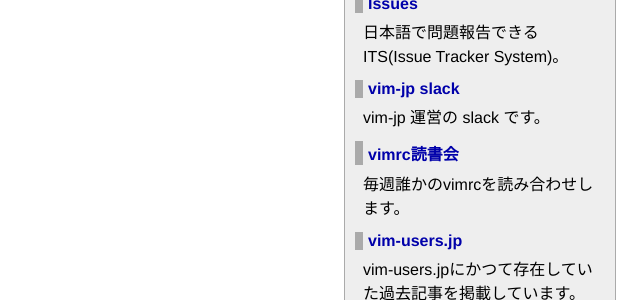
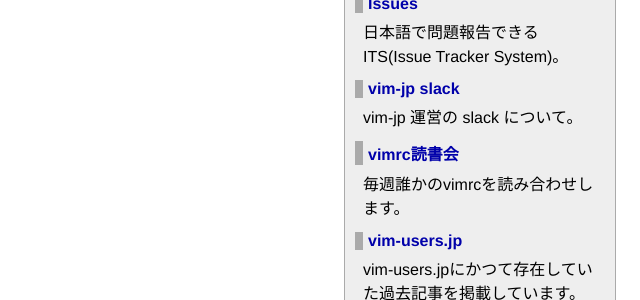
Before and after one commit to vim-jp/vim-jp.github.io, a Jekyll site: the page built from 403.html, in a window 1280 px wide. Shown: the part 579-879 px from the top of the page, without its empty margins (640-1280 px from the left). Built offline with Jekyll 4.4.1, drawn with Linux system fonts in a browser that asks for light colours; nearby versions of some CDN libraries; comment, search, counter and statistics services are not loaded.

Commit message:
Link to https://vim-jp.org/docs/chat.html

```diff
--- a/_layouts/default.html
+++ b/_layouts/default.html
@@ -94,8 +94,8 @@
 					</dd>
 					<dt><a href="https://github.com/vim-jp/issues/issues">Issues</a></dt>
 					<dd>日本語で問題報告できるITS(Issue Tracker System)。</dd>
-					<dt><a href="https://vim-jp.slack.com/">vim-jp slack</a></dt>
-					<dd>vim-jp 運営の slack です。</dd>
+					<dt><a href="https://vim-jp.org/docs/chat.html">vim-jp slack</a></dt>
+					<dd>vim-jp 運営の slack について。</dd>
 					<dt><a href="//vim-jp.org/reading-vimrc">vimrc読書会</a></dt>
 					<dd>毎週誰かのvimrcを読み合わせします。</dd>
 					<dt><a href="//vim-jp.org/vim-users-jp">vim-users.jp</a></dt>
```
